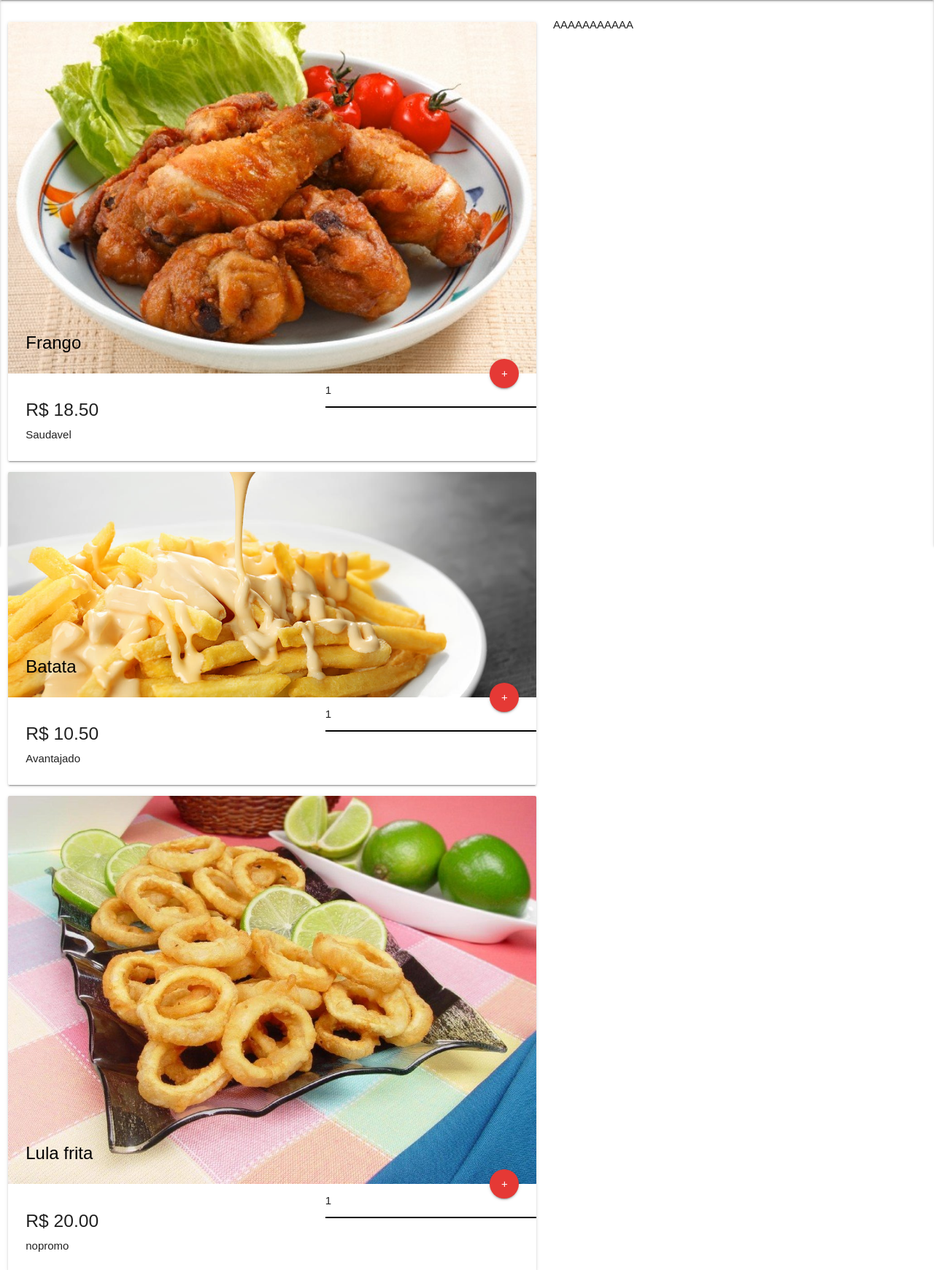
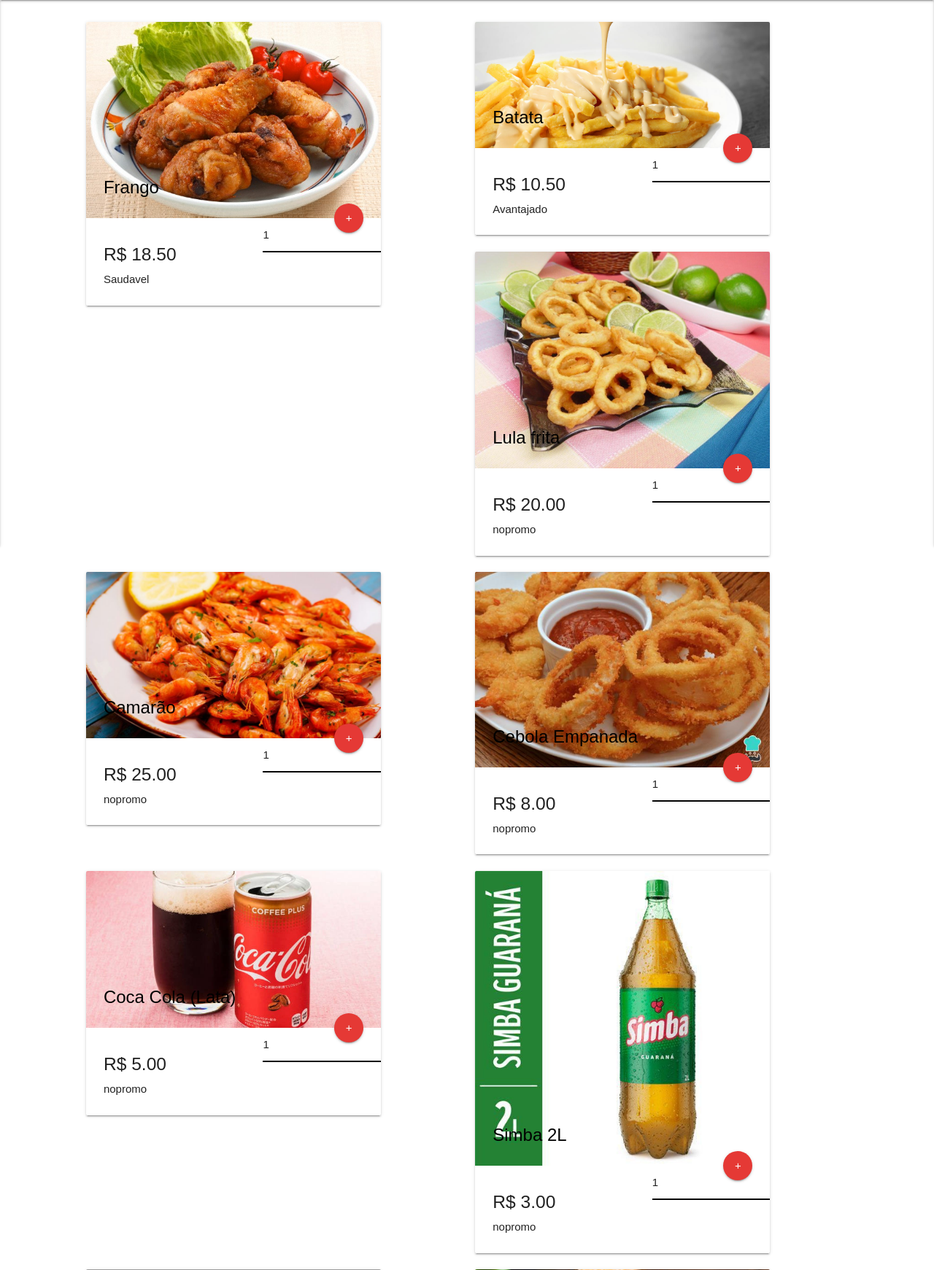
Before and after one commit to Crisoli/wait-er, a PHP site: page /foodlist.php in a window 1280 px wide. Shown: the part 112-1853 px from the top of the page at 73% size. Run offline with PHP 8.4, Linux system fonts and the light colour scheme; a user stored in the database is signed in; data comes from the database, SQL or seed files in the repository; some libraries are stand-ins or nearby versions; some web fonts are replaced; grey boxes are pictures that could not be loaded.

Commit message:
Add files via upload

```diff
--- a/inc/employers/shoppingcart.php
+++ b/inc/employers/shoppingcart.php
@@ -6,7 +6,7 @@ include 'inc/employers/shoppingcartarray.php';
 
           <br/>
             <div class="row">
-              <div class="col s7 m7 l7">
+
 
                <?php
                $query = $mysqli->query("SELECT * FROM foodmenu ORDER BY id ASC");
@@ -18,7 +18,7 @@ include 'inc/employers/shoppingcartarray.php';
 
 
 
-
+                              <div class="col s12 m7 l4 offset-l1">
                                <form method="post" action="foodlist.php?action=add&id=<?php echo $row["id"]; ?>">
 
 
@@ -41,7 +41,7 @@ include 'inc/employers/shoppingcartarray.php';
 
 
 
-
+                                      </div>
 
                     </form>
                <?php
@@ -51,11 +51,9 @@ include 'inc/employers/shoppingcartarray.php';
 
 
                ?>
-             </div>
 
-               <div class="col s5 m5 l5">
-                 AAAAAAAAAAA
-               </div>
+
+
                </div>
 
 
```
Lines whose indentation alone changed are shown as unchanged.
